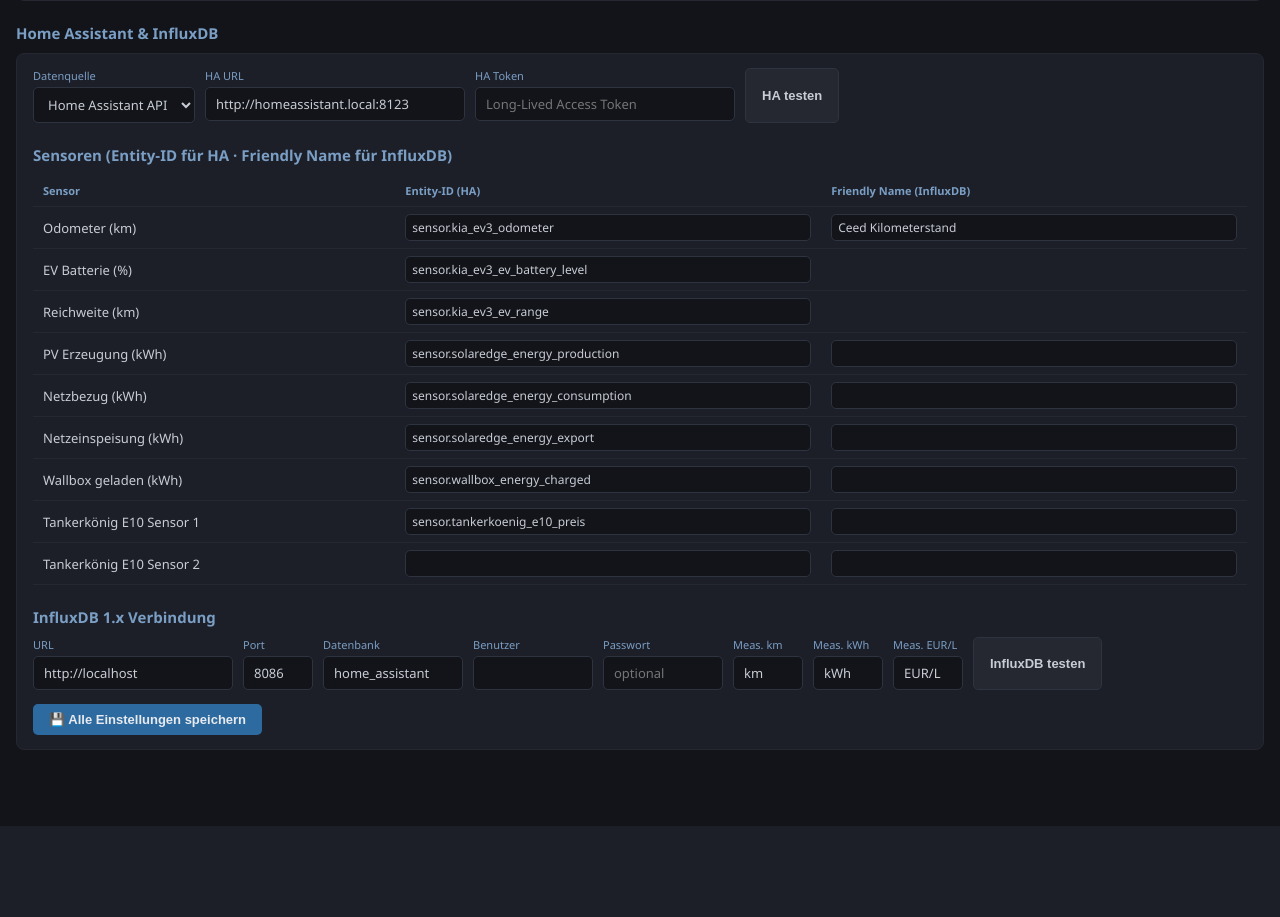
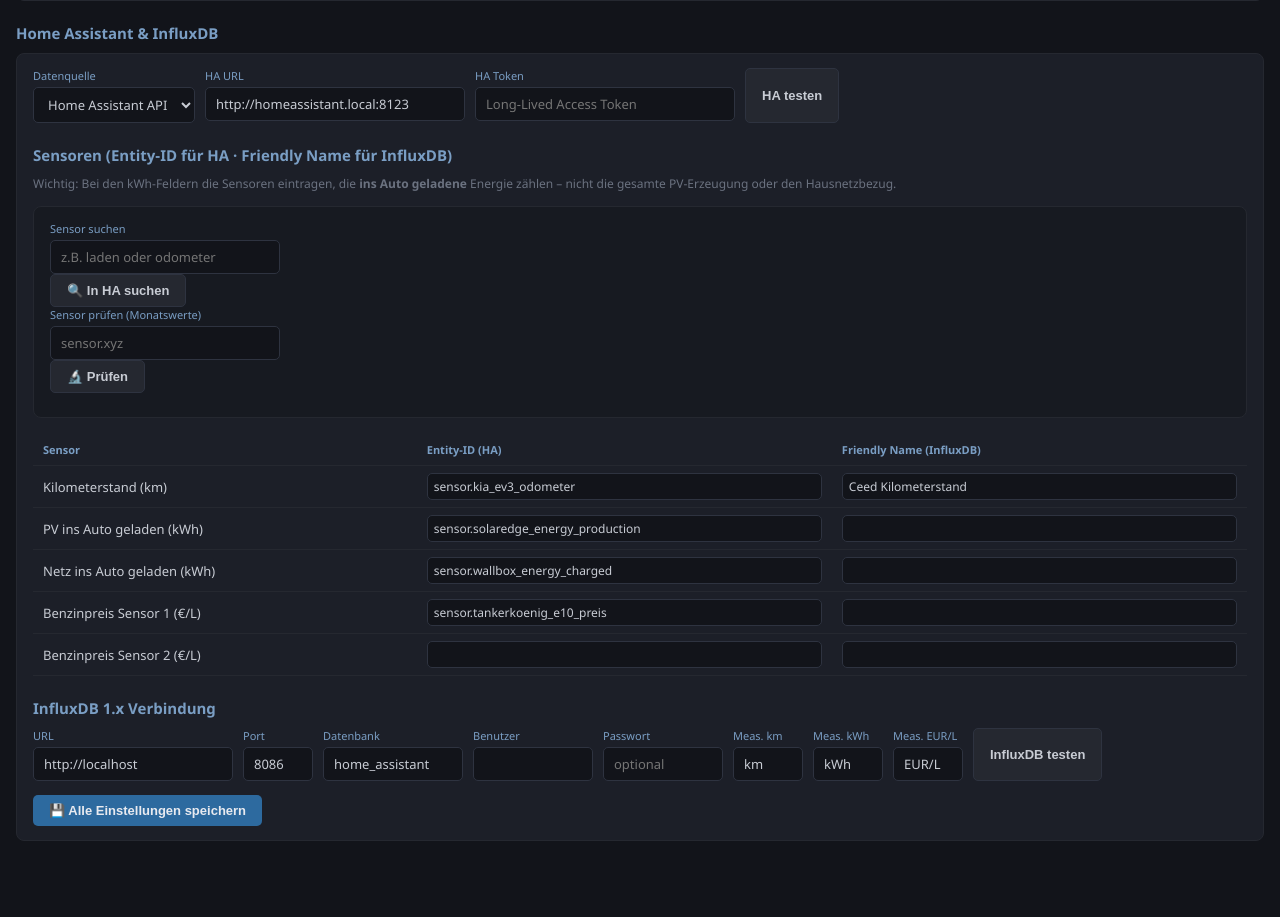
Before and after one commit to HasenbeinMH/ev-tracker-ha, a FastAPI app: page /einstellungen in a window 1280 px wide. Shown: the part 865-1782 px from the top of the page. Before the commit the page ends 1691 px from the top, so only its background shows below. Run offline with FastAPI, Linux system fonts and the light colour scheme; data comes from the database, SQL or seed files in the repository.

Commit message:
Sensor-Konfiguration auf die vier importierten Sensoren reduziert
- Klarere Namen: "PV ins Auto geladen" / "Netz ins Auto geladen" statt
  "PV Erzeugung" / "Wallbox geladen" (verhindert Verwechslung mit
  Gesamtproduktion bzw. Hausnetzbezug)
- Ungenutzte Felder (Batterie, Reichweite, Netzbezug, Einspeisung) ausgeblendet
- Neu: Sensor-Suche und Monatswert-Diagnose direkt in den Einstellungen

Co-Authored-By: Claude Fable 5 <noreply@anthropic.com>

```diff
--- a/webapp/app.py
+++ b/webapp/app.py
@@ -457,6 +457,82 @@ def test_influx():
 
 
 # ─────────────────────────────────────────────────────────────
+#  Sensor-Suche und -Diagnose
+# ─────────────────────────────────────────────────────────────
+
+def _ha_client():
+    cfg = db.get_ha_settings()
+    if not (cfg.get("ha_url") and cfg.get("ha_token")):
+        return None
+    return HAClient(cfg["ha_url"], cfg["ha_token"])
+
+
+@app.get("/api/entities")
+def entities_suchen(q: str = ""):
+    """Sucht Entities in Home Assistant nach Namensbestandteil."""
+    client = _ha_client()
+    if client is None:
+        return JSONResponse({"error": "HA nicht konfiguriert."}, status_code=400)
+    try:
+        alle = client._get("/api/states")
+    except Exception as e:
+        return JSONResponse({"error": str(e)}, status_code=400)
+
+    begriffe = [t for t in q.lower().split() if t]
+    treffer = []
+    for st in alle or []:
+        eid = st.get("entity_id", "")
+        attr = st.get("attributes", {})
+        name = attr.get("friendly_name", "")
+        heu = f"{eid} {name}".lower()
+        if begriffe and not all(t in heu for t in begriffe):
+            continue
+        treffer.append({
+            "entity_id": eid,
+            "name": name,
+            "state": st.get("state"),
+            "einheit": attr.get("unit_of_measurement", ""),
+            "klasse": attr.get("state_class", ""),
+        })
+    treffer.sort(key=lambda t: t["entity_id"])
+    return {"anzahl": len(treffer), "treffer": treffer[:60]}
+
+
+@app.get("/api/diagnose")
+def sensor_diagnose(entity: str, jahr: int = 0, monat: int = 0):
+    """Prueft einen Sensor: aktueller Wert + Monatswerte der letzten 3 Monate."""
+    client = _ha_client()
+    if client is None:
+        return JSONResponse({"error": "HA nicht konfiguriert."}, status_code=400)
+    if not entity.strip():
+        return JSONResponse({"error": "Keine Entity angegeben."}, status_code=400)
+
+    ergebnis = {"entity": entity, "state": None, "einheit": "", "monate": []}
+    try:
+        st = client._get(f"/api/states/{entity}")
+        ergebnis["state"] = st.get("state")
+        ergebnis["einheit"] = st.get("attributes", {}).get("unit_of_measurement", "")
+        ergebnis["name"] = st.get("attributes", {}).get("friendly_name", "")
+    except Exception as e:
+        return JSONResponse({"error": f"Entity nicht gefunden: {e}"}, status_code=400)
+
+    jetzt = datetime.now()
+    j, m = (jahr or jetzt.year), (monat or jetzt.month)
+    for _ in range(3):
+        delta = client.get_month_delta(entity, j, m)
+        summe = client.get_month_sum_from_daily(entity, j, m)
+        mittel = client.get_month_avg(entity, j, m)
+        ergebnis["monate"].append({
+            "monat": f"{MONATE[m-1][:3]} {j}",
+            "delta": delta, "summe": summe, "mittel": mittel,
+        })
+        m -= 1
+        if m < 1:
+            m, j = 12, j - 1
+    return ergebnis
+
+
+# ─────────────────────────────────────────────────────────────
 #  Rechnungsimport (PDF / Text)
 # ─────────────────────────────────────────────────────────────
 
@@ -630,16 +706,13 @@ def backup(token: str = ""):
 #  Einstellungen
 # ─────────────────────────────────────────────────────────────
 
+# Nur diese Sensoren werden tatsaechlich importiert.
 SENSOR_FELDER = [
-    ("ha_odometer",         "fn_odometer",         "Odometer (km)"),
-    ("ha_ev_battery",       None,                  "EV Batterie (%)"),
-    ("ha_ev_range",         None,                  "Reichweite (km)"),
-    ("ha_pv_production",    "fn_pv_production",    "PV Erzeugung (kWh)"),
-    ("ha_grid_consumption", "fn_grid_consumption", "Netzbezug (kWh)"),
-    ("ha_grid_export",      "fn_grid_export",      "Netzeinspeisung (kWh)"),
-    ("ha_wallbox_energy",   "fn_wallbox_energy",   "Wallbox geladen (kWh)"),
-    ("ha_tankerkoenig",     "fn_tankerkoenig",     "Tankerkönig E10 Sensor 1"),
-    ("ha_tankerkoenig_2",   "fn_tankerkoenig_2",   "Tankerkönig E10 Sensor 2"),
+    ("ha_odometer",       "fn_odometer",       "Kilometerstand (km)"),
+    ("ha_pv_production",  "fn_pv_production",  "PV ins Auto geladen (kWh)"),
+    ("ha_wallbox_energy", "fn_wallbox_energy", "Netz ins Auto geladen (kWh)"),
+    ("ha_tankerkoenig",   "fn_tankerkoenig",   "Benzinpreis Sensor 1 (€/L)"),
+    ("ha_tankerkoenig_2", "fn_tankerkoenig_2", "Benzinpreis Sensor 2 (€/L)"),
 ]
 
 
--- a/webapp/templates/einstellungen.html
+++ b/webapp/templates/einstellungen.html
@@ -101,6 +101,25 @@
   </div>
 
   <h2>Sensoren (Entity-ID für HA · Friendly Name für InfluxDB)</h2>
+  <p class="hint">
+    Wichtig: Bei den kWh-Feldern die Sensoren eintragen, die <strong>ins Auto geladene</strong>
+    Energie zählen – nicht die gesamte PV-Erzeugung oder den Hausnetzbezug.
+  </p>
+
+  <div class="card" style="background:#171a21">
+    <div class="inline">
+      <label class="feld">Sensor suchen
+        <input id="sensor-suche" placeholder="z.B. laden oder odometer" style="width:230px">
+      </label>
+      <button type="button" class="secondary" onclick="sucheSensoren()">🔍 In HA suchen</button>
+      <label class="feld">Sensor prüfen (Monatswerte)
+        <input id="sensor-pruef" placeholder="sensor.xyz" style="width:230px">
+      </label>
+      <button type="button" class="secondary" onclick="pruefeSensor()">🔬 Prüfen</button>
+    </div>
+    <div id="sensor-ergebnis" style="margin-top:10px; font-size:12px"></div>
+  </div>
+
   <table>
     <tr><th>Sensor</th><th>Entity-ID (HA)</th><th>Friendly Name (InfluxDB)</th></tr>
     {% for ha_key, fn_key, label in sensor_felder %}
@@ -149,6 +168,43 @@
 </form>
 
 <script>
+async function sucheSensoren() {
+  const q = document.getElementById("sensor-suche").value.trim();
+  const box = document.getElementById("sensor-ergebnis");
+  box.innerHTML = "<span class='muted'>Suche …</span>";
+  const resp = await fetch("/api/entities?q=" + encodeURIComponent(q));
+  const d = await resp.json();
+  if (d.error) { box.innerHTML = "<span class='rot'>✗ " + d.error + "</span>"; return; }
+  if (!d.treffer.length) { box.innerHTML = "<span class='gelb'>Keine Treffer</span>"; return; }
+  let html = `<div class="muted">${d.anzahl} Treffer${d.anzahl > 60 ? " (zeige 60)" : ""} – auf eine Zeile klicken, um sie zu prüfen:</div>`;
+  html += "<div class='tabelle-scroll' style='max-height:260px; overflow-y:auto'><table>";
+  html += "<tr><th>Entity-ID</th><th>Name</th><th>Wert</th><th>Typ</th></tr>";
+  for (const t of d.treffer) {
+    html += `<tr style="cursor:pointer" onclick="document.getElementById('sensor-pruef').value='${t.entity_id}'; pruefeSensor()">` +
+            `<td>${t.entity_id}</td><td>${t.name}</td>` +
+            `<td>${t.state} ${t.einheit}</td><td class="muted">${t.klasse || "-"}</td></tr>`;
+  }
+  box.innerHTML = html + "</table></div>";
+}
+
+async function pruefeSensor() {
+  const eid = document.getElementById("sensor-pruef").value.trim();
+  const box = document.getElementById("sensor-ergebnis");
+  if (!eid) { box.innerHTML = "<span class='gelb'>Bitte Entity-ID eingeben</span>"; return; }
+  box.innerHTML = "<span class='muted'>Prüfe " + eid + " – das dauert einen Moment …</span>";
+  const resp = await fetch("/api/diagnose?entity=" + encodeURIComponent(eid));
+  const d = await resp.json();
+  if (d.error) { box.innerHTML = "<span class='rot'>✗ " + d.error + "</span>"; return; }
+  let html = `<div><strong>${d.entity}</strong> ${d.name ? "(" + d.name + ")" : ""} · aktuell: ${d.state} ${d.einheit}</div>`;
+  html += "<table style='margin-top:6px'><tr><th>Monat</th><th>Delta (Zähler)</th><th>Summe (Tageswerte)</th><th>Mittelwert</th></tr>";
+  for (const m of d.monate) {
+    const f = v => v === null ? "<span class='muted'>–</span>" : v;
+    html += `<tr><td>${m.monat}</td><td>${f(m.delta)}</td><td>${f(m.summe)}</td><td>${f(m.mittel)}</td></tr>`;
+  }
+  html += "</table><div class='hint'>km und Netz/PV-Laden nutzen <em>Delta</em>, Benzinpreis den <em>Mittelwert</em>. Überall „–“ = keine Daten für diesen Zeitraum.</div>";
+  box.innerHTML = html;
+}
+
 async function importiereSettings() {
   const datei = document.getElementById("settings-datei").files[0];
   const status = document.getElementById("import-status");
```
